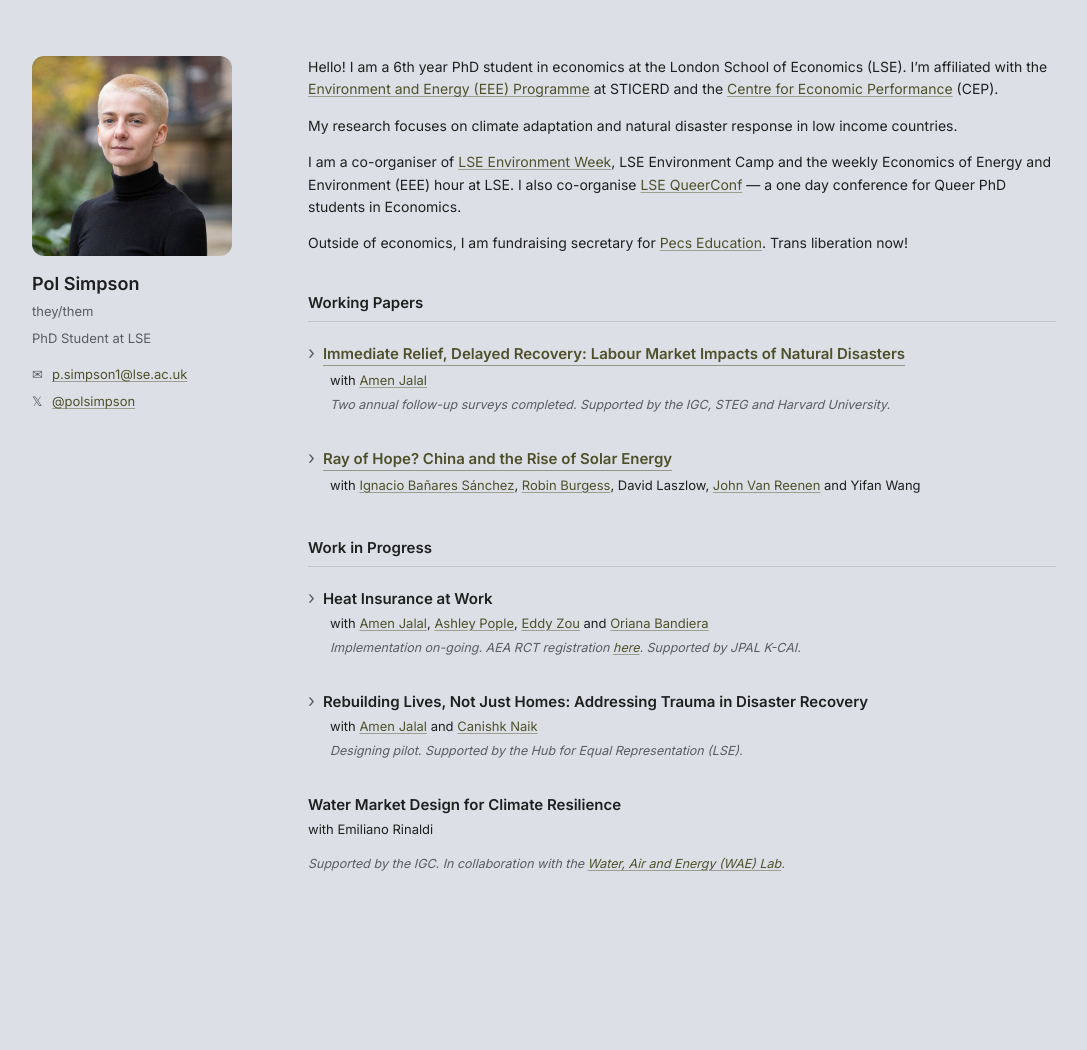
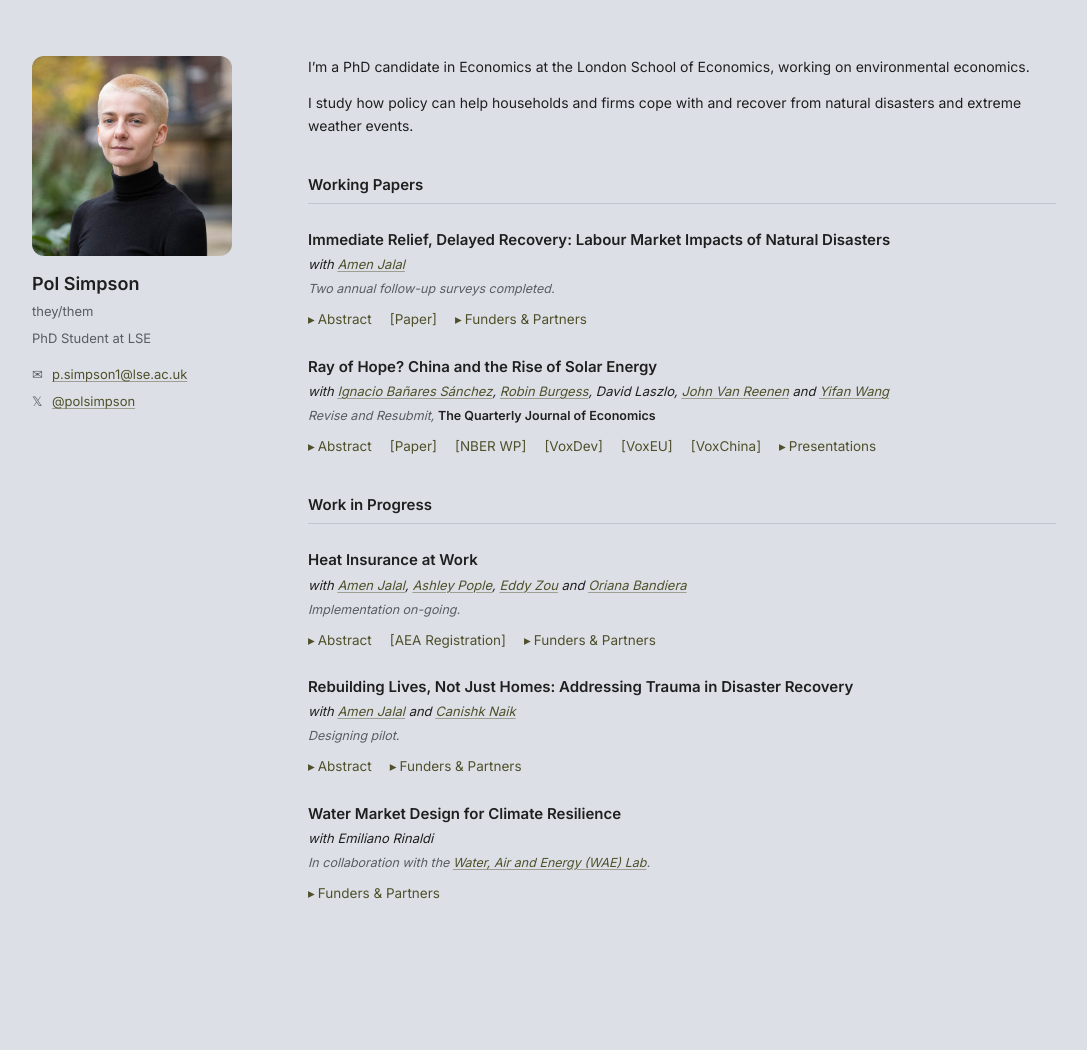
Before and after one commit to polsimpson/polsimpson.github.io, a Jekyll site: the page built from _pages/about.md, in a window 1280 px wide. Shown: the whole page, without its empty margins (96-1183 px from the left). Built offline with Jekyll 4.4.1, drawn with Linux system fonts in a browser that asks for light colours; before the commit the page ends 1008 px from its top, so only the background shows below that.

Commit message:
Paper entries: inline action row with mini-dropdowns + bracketed links
- New pattern per paper: title / coauthors / status, then a flex row of
  <details> mini-collapsibles (Abstract, Presentations, Funders & Partners)
  interspersed with plain [Paper], [NBER WP], etc. bracketed links
- Replaces the previous title-row-as-toggle pattern; titles are now static
- Ray of Hope populated with all five external links (Paper, NBER WP,
  VoxDev, VoxEU, VoxChina), R&R QJE status, and presentations list
- Bio shortened to two sentences
- Favicon: replaced AcademicPages PNGs with an inline SVG "P"

Co-Authored-By: Claude Opus 4.7 (1M context) <noreply@anthropic.com>

```diff
--- a/_layouts/home.html
+++ b/_layouts/home.html
@@ -6,9 +6,7 @@
 <title>{{ site.title }}</title>
 <meta name="description" content="{{ site.description }}">
 
-<link rel="icon" type="image/png" sizes="32x32" href="{{ '/images/favicon-32x32.png' | relative_url }}">
-<link rel="icon" type="image/png" sizes="16x16" href="{{ '/images/favicon-16x16.png' | relative_url }}">
-<link rel="apple-touch-icon" sizes="180x180" href="{{ '/images/apple-touch-icon-180x180.png' | relative_url }}">
+<link rel="icon" type="image/svg+xml" href="{{ '/images/favicon.svg' | relative_url }}">
 
 <meta property="og:title" content="{{ site.title }}">
 <meta property="og:description" content="{{ site.description }}">
@@ -101,43 +99,76 @@
   .coauthors { font-size: 13px; color: var(--ink); margin: 2px 0 4px; }
   .status { font-size: 12.5px; color: var(--muted); font-style: italic; margin: 2px 0 8px; }
 
-  /* paper entries with click-to-expand abstract */
-  details.paper { margin: 22px 0 26px; }
-  details.paper > summary {
+  /* ---------- paper entries ----------
+     Each paper is a <div class="paper"> with a static title, coauthor and
+     status lines, then a flex row of inline "actions" — each action is
+     either a mini-<details> dropdown (▸ Abstract, ▸ Presentations, etc.)
+     or a plain bracketed link ([Paper], [NBER WP], …). Mini-dropdowns
+     expand to full width below the row when opened. */
+  .paper { margin: 26px 0 26px; }
+  .paper h3 { margin: 0 0 4px; }
+  .paper .coauthors {
+    font-size: 13px;
+    color: var(--ink);
+    font-style: italic;
+    margin: 2px 0 4px;
+  }
+  .paper .status {
+    font-size: 12.5px;
+    color: var(--muted);
+    font-style: italic;
+    margin: 2px 0 4px;
+  }
+  .paper .status strong {
+    color: var(--ink);
+    font-style: normal;
+    font-weight: 600;
+  }
+
+  .paper .actions {
+    display: flex;
+    flex-wrap: wrap;
+    gap: 4px 18px;
+    align-items: baseline;
+    margin: 10px 0 4px;
+    font-size: 13.5px;
+  }
+  .paper .actions details > summary {
     cursor: pointer;
     list-style: none;
     user-select: none;
-    display: block;
+    color: var(--link);
+    display: inline;
   }
-  details.paper > summary::-webkit-details-marker { display: none; }
-  details.paper > summary > h3 {
-    display: flex;
-    align-items: baseline;
-    gap: 8px;
-    margin: 0 0 4px;
+  .paper .actions details > summary::-webkit-details-marker { display: none; }
+  .paper .actions details > summary::before {
+    content: "▸";
+    display: inline-block;
+    margin-right: 3px;
+    transition: transform 0.15s ease;
   }
-  details.paper > summary > h3::before {
-    content: "›";
-    color: var(--muted);
-    font-size: 18px;
-    line-height: 1;
-    font-weight: 400;
-    transition: transform 0.15s ease;
-    flex-shrink: 0;
-  }
-  details.paper[open] > summary > h3::before {
+  .paper .actions details[open] > summary::before {
     transform: rotate(90deg);
     color: var(--link);
   }
-  details.paper > summary > .coauthors,
-  details.paper > summary > .status {
-    margin-left: 22px;
-  }
-  details.paper > .abstract {
-    margin: 10px 0 4px 22px;
-    font-size: 13.5px;
+  .paper .actions details > summary:hover { color: var(--link-hover); }
+  /* When open, take the full row so the content wraps below */
+  .paper .actions details[open] { flex: 1 0 100%; }
+  .paper .actions details > .content {
+    margin-top: 8px;
+    margin-left: 14px;
+    font-size: 13px;
     line-height: 1.65;
     color: #2a2a2a;
+  }
+  .paper .actions .action-link {
+    color: var(--link);
+    text-decoration: none;
+    white-space: nowrap;
+  }
+  .paper .actions .action-link:hover {
+    color: var(--link-hover);
+    text-decoration: underline;
   }
 </style>
 </head>
--- a/_pages/about.md
+++ b/_pages/about.md
@@ -8,61 +8,93 @@ redirect_from:
   - /about.html
 ---
 
-Hello! I am a 6th year PhD student in economics at the London School of Economics (LSE). I'm affiliated with the [Environment and Energy (EEE) Programme](https://sticerd.lse.ac.uk/_new/our-work/economics-of-environment-and-energy/) at STICERD and the [Centre for Economic Performance](https://cep.lse.ac.uk/_new/people/person.asp?id=11236#:~:text=Pol%20Simpson%20is%20a%20PhD,the%20Institute%20for%20Fiscal%20Studies.) (CEP).
+I'm a PhD candidate in Economics at the London School of Economics, working on environmental economics.
 
-My research focuses on climate adaptation and natural disaster response in low income countries.
-
-I am a co-organiser of [LSE Environment Week](https://www.lse-environment-week.com), LSE Environment Camp and the weekly Economics of Energy and Environment (EEE) hour at LSE. I also co-organise [LSE QueerConf](https://www.lsequeerconf.com) — a one day conference for Queer PhD students in Economics.
-
-Outside of economics, I am fundraising secretary for [Pecs Education](https://pecseducation.com). Trans liberation now!
+I study how policy can help households and firms cope with and recover from natural disasters and extreme weather events.
 
 ## Working Papers
 
-<details class="paper">
-  <summary>
-    <h3><a href="https://amenjalal.com/docs/JS_2025.pdf?_t=1764853846333">Immediate Relief, Delayed Recovery: Labour Market Impacts of Natural Disasters</a></h3>
-    <p class="coauthors">with <a href="https://amenjalal.com">Amen Jalal</a></p>
-    <p class="status">Two annual follow-up surveys completed. Supported by the IGC, STEG and Harvard University.</p>
-  </summary>
-  <div class="abstract">
-    Disaster response policies often focus on immediate relief or long-term reconstruction, but what happens in between? We examine how the impacts of Pakistan's 2022 floods evolve over two years, by collecting panel data from 5,100 low-income households across six districts, and leveraging exogenous local variation in topography and rainfall to estimate causal effects. One year post-floods, a more severe flood shock depleted household assets and reduced labor demand, prompting households to sell assets, commute further for work, and turn to self-employment. They also received more formal and informal aid. As a result, they were able to sustain consumption levels on par with less affected households. However, by year two these patterns are reversed: more flooded households have returned to private employment, working similar hours as less flooded households, but doing so at lower wages. They are also more likely to report reducing consumption and health expenditure, taking new loans and drawing down savings to make ends meet. We also find that more intense floods have persistent negative impacts on physical and mental health — particularly women's. These findings reveal a medium-run assistance gap: after emergency relief but before long-run reconstruction, households face income risks that standard disaster response overlooks, allowing the effects of climate shocks to persist through labor markets.
+<div class="paper">
+  <h3>Immediate Relief, Delayed Recovery: Labour Market Impacts of Natural Disasters</h3>
+  <p class="coauthors">with <a href="https://amenjalal.com">Amen Jalal</a></p>
+  <p class="status">Two annual follow-up surveys completed.</p>
+  <div class="actions">
+    <details>
+      <summary>Abstract</summary>
+      <div class="content">Disaster response policies often focus on immediate relief or long-term reconstruction, but what happens in between? We examine how the impacts of Pakistan's 2022 floods evolve over two years, by collecting panel data from 5,100 low-income households across six districts, and leveraging exogenous local variation in topography and rainfall to estimate causal effects. One year post-floods, a more severe flood shock depleted household assets and reduced labor demand, prompting households to sell assets, commute further for work, and turn to self-employment. They also received more formal and informal aid. As a result, they were able to sustain consumption levels on par with less affected households. However, by year two these patterns are reversed: more flooded households have returned to private employment, working similar hours as less flooded households, but doing so at lower wages. They are also more likely to report reducing consumption and health expenditure, taking new loans and drawing down savings to make ends meet. We also find that more intense floods have persistent negative impacts on physical and mental health — particularly women's. These findings reveal a medium-run assistance gap: after emergency relief but before long-run reconstruction, households face income risks that standard disaster response overlooks, allowing the effects of climate shocks to persist through labor markets.</div>
+    </details>
+    <a class="action-link" href="https://amenjalal.com/docs/JS_2025.pdf?_t=1764853846333">[Paper]</a>
+    <details>
+      <summary>Funders &amp; Partners</summary>
+      <div class="content">IGC · STEG · Harvard University</div>
+    </details>
   </div>
-</details>
+</div>
 
-<details class="paper">
-  <summary>
-    <h3><a href="https://ignaciobanares.com/solar.pdf">Ray of Hope? China and the Rise of Solar Energy</a></h3>
-    <p class="coauthors">with <a href="https://ignaciobanares.com">Ignacio Bañares Sánchez</a>, <a href="https://www.robinburgess.com">Robin Burgess</a>, David Laszlow, <a href="https://www.johnvanreenen.com">John Van Reenen</a> and Yifan Wang</p>
-  </summary>
-  <div class="abstract">
-    The rapid decline in the global cost of solar panels from the early 2000s coincided with China's growing dominance in solar photovoltaics (PV) and its adoption of green industrial policies. We evaluate the effectiveness of local, city-level policies to encourage growth and innovation in the Chinese solar industry. Using new data on solar subsidy policies, patenting, production and trade and a synthetic-difference-in-differences approach, we show that production subsidies caused large increases in solar PV output, innovation and productivity. Cities combining production subsidies with R&amp;D support had an even larger impact. We can reject negative spillovers to other cities, finding that business stealing effects are outweighted by knowledge spillovers. Although demand subsidies targeted at solar generation reduced pollution, they had little impact on local solar output and innovation, as additional demand was largely met by supply from other Chinese cities. We interpret these results through the lens of a quantified general equilibrium model with heterogeneous manufacturers, intra-national and international trade costs, and endogenous choices of R&amp;D, entry/exit and trade. Our results suggest substantial benefits to China from its solar policy, even abstracting from the climate change externality. We draw implications for green industrial policies in other countries, suggesting such interventions can foster growth in clean energy.
+<div class="paper">
+  <h3>Ray of Hope? China and the Rise of Solar Energy</h3>
+  <p class="coauthors">with <a href="https://ignaciobanares.com">Ignacio Bañares Sánchez</a>, <a href="https://www.robinburgess.com">Robin Burgess</a>, David Laszlo, <a href="https://www.johnvanreenen.com">John Van Reenen</a> and <a href="https://www.yifanwang.net">Yifan Wang</a></p>
+  <p class="status">Revise and Resubmit, <strong>The Quarterly Journal of Economics</strong></p>
+  <div class="actions">
+    <details>
+      <summary>Abstract</summary>
+      <div class="content">The rapid decline in the global cost of solar panels from the early 2000s coincided with China's growing dominance in solar photovoltaics (PV) and its adoption of green industrial policies. We evaluate the effectiveness of local, city-level policies to encourage growth and innovation in the Chinese solar industry. Using new data on solar subsidy policies, patenting, production and trade and a synthetic-difference-in-differences approach, we show that production subsidies caused large increases in solar PV output, innovation and productivity. Cities combining production subsidies with R&amp;D support had an even larger impact. We can reject negative spillovers to other cities, finding that business stealing effects are outweighted by knowledge spillovers. Although demand subsidies targeted at solar generation reduced pollution, they had little impact on local solar output and innovation, as additional demand was largely met by supply from other Chinese cities. We interpret these results through the lens of a quantified general equilibrium model with heterogeneous manufacturers, intra-national and international trade costs, and endogenous choices of R&amp;D, entry/exit and trade. Our results suggest substantial benefits to China from its solar policy, even abstracting from the climate change externality. We draw implications for green industrial policies in other countries, suggesting such interventions can foster growth in clean energy.</div>
+    </details>
+    <a class="action-link" href="https://poid.lse.ac.uk/textonly/publications/downloads/poidwp143.pdf">[Paper]</a>
+    <a class="action-link" href="https://www.nber.org/papers/w34893">[NBER WP]</a>
+    <a class="action-link" href="https://voxdev.org/topic/energy-environment/ray-hope-rise-solar-energy-china">[VoxDev]</a>
+    <a class="action-link" href="https://cepr.org/voxeu/columns/ray-hope-rise-solar-energy-china">[VoxEU]</a>
+    <a class="action-link" href="https://www.voxchina.org/show-3-450.html">[VoxChina]</a>
+    <details>
+      <summary>Presentations</summary>
+      <div class="content">2023 — NBER Summer Institute (EEE); Stanford SITE<br>2026 — ASSA Annual Meeting, Philadelphia</div>
+    </details>
   </div>
-</details>
+</div>
 
 ## Work in Progress
 
-<details class="paper">
-  <summary>
-    <h3>Heat Insurance at Work</h3>
-    <p class="coauthors">with <a href="https://amenjalal.com">Amen Jalal</a>, <a href="https://www.ashleypople.com">Ashley Pople</a>, <a href="https://sites.google.com/view/eddyzou/home">Eddy Zou</a> and <a href="https://orianabandiera.github.io">Oriana Bandiera</a></p>
-    <p class="status">Implementation on-going. AEA RCT registration <a href="https://www.socialscienceregistry.org/trials/15728">here</a>. Supported by JPAL K-CAI.</p>
-  </summary>
-  <div class="abstract">
-    Heatwaves, intensified by climate change, hit the poorest the hardest. Many are exposed to dangerous temperatures through outdoor work or limited access to adaptive resources. In 2024, 37 cities in India surpassed 45°C (113°F), and around 40,000 heat stroke cases were reported. How can social protection systems evolve to address the growing losses caused by extreme heat? We evaluate an innovative intervention in India that offers automatic daily wage payments to low-income workers when temperatures exceed a predetermined threshold. Developed by the Self Employed Women's Association (SEWA) — a union representing over 3 million informal workers — the scheme is the world's first parametric heat insurance product targeting earnings loss. We use a randomized encouragement design, incentivizing SEWA officers to promote enrollment in 2,821 treatment villages, while 2,821 control villages receive no targeted outreach. Panel survey data — combined with high-frequency measurement during the hot season — will allow us to estimate impacts on labor supply, financial decisions, health, consumption, and adaptive behavior. We also assess willingness to pay relative to actuarially fair pricing, providing evidence on the potential for commercial insurance-based heat protection.
+<div class="paper">
+  <h3>Heat Insurance at Work</h3>
+  <p class="coauthors">with <a href="https://amenjalal.com">Amen Jalal</a>, <a href="https://www.ashleypople.com">Ashley Pople</a>, <a href="https://sites.google.com/view/eddyzou/home">Eddy Zou</a> and <a href="https://orianabandiera.github.io">Oriana Bandiera</a></p>
+  <p class="status">Implementation on-going.</p>
+  <div class="actions">
+    <details>
+      <summary>Abstract</summary>
+      <div class="content">Heatwaves, intensified by climate change, hit the poorest the hardest. Many are exposed to dangerous temperatures through outdoor work or limited access to adaptive resources. In 2024, 37 cities in India surpassed 45°C (113°F), and around 40,000 heat stroke cases were reported. How can social protection systems evolve to address the growing losses caused by extreme heat? We evaluate an innovative intervention in India that offers automatic daily wage payments to low-income workers when temperatures exceed a predetermined threshold. Developed by the Self Employed Women's Association (SEWA) — a union representing over 3 million informal workers — the scheme is the world's first parametric heat insurance product targeting earnings loss. We use a randomized encouragement design, incentivizing SEWA officers to promote enrollment in 2,821 treatment villages, while 2,821 control villages receive no targeted outreach. Panel survey data — combined with high-frequency measurement during the hot season — will allow us to estimate impacts on labor supply, financial decisions, health, consumption, and adaptive behavior. We also assess willingness to pay relative to actuarially fair pricing, providing evidence on the potential for commercial insurance-based heat protection.</div>
+    </details>
+    <a class="action-link" href="https://www.socialscienceregistry.org/trials/15728">[AEA Registration]</a>
+    <details>
+      <summary>Funders &amp; Partners</summary>
+      <div class="content">JPAL K-CAI</div>
+    </details>
   </div>
-</details>
+</div>
 
-<details class="paper">
-  <summary>
-    <h3>Rebuilding Lives, Not Just Homes: Addressing Trauma in Disaster Recovery</h3>
-    <p class="coauthors">with <a href="https://amenjalal.com">Amen Jalal</a> and <a href="https://canishknaik.github.io">Canishk Naik</a></p>
-    <p class="status">Designing pilot. Supported by the Hub for Equal Representation (LSE).</p>
-  </summary>
-  <div class="abstract">
-    Disaster recovery often focuses on rebuilding physical infrastructure, overlooking the mental health impact of traumatic events like floods. In Pakistan, where flooding in 2022 submerged a third of the country and lasted up to 8 months, women exposed to a more intense flood shock were 11 pp more likely to have severe psychological distress 2 years later. Ignoring mental health in reconstruction may prolong the socio-economic impact of disasters by limiting individuals' ability to work, plan, and recover. This project explores complementarities between mental health support and the standard infrastructure-focused approach by randomizing a trauma-based mental health intervention and leveraging natural variation in access to a housing reconstruction program in a 2x2 design. Our findings aim to measure the non-economic losses and damages of climate catastrophes, and inform more holistic disaster recovery policies that address both physical and psychological needs.
+<div class="paper">
+  <h3>Rebuilding Lives, Not Just Homes: Addressing Trauma in Disaster Recovery</h3>
+  <p class="coauthors">with <a href="https://amenjalal.com">Amen Jalal</a> and <a href="https://canishknaik.github.io">Canishk Naik</a></p>
+  <p class="status">Designing pilot.</p>
+  <div class="actions">
+    <details>
+      <summary>Abstract</summary>
+      <div class="content">Disaster recovery often focuses on rebuilding physical infrastructure, overlooking the mental health impact of traumatic events like floods. In Pakistan, where flooding in 2022 submerged a third of the country and lasted up to 8 months, women exposed to a more intense flood shock were 11 pp more likely to have severe psychological distress 2 years later. Ignoring mental health in reconstruction may prolong the socio-economic impact of disasters by limiting individuals' ability to work, plan, and recover. This project explores complementarities between mental health support and the standard infrastructure-focused approach by randomizing a trauma-based mental health intervention and leveraging natural variation in access to a housing reconstruction program in a 2x2 design. Our findings aim to measure the non-economic losses and damages of climate catastrophes, and inform more holistic disaster recovery policies that address both physical and psychological needs.</div>
+    </details>
+    <details>
+      <summary>Funders &amp; Partners</summary>
+      <div class="content">Hub for Equal Representation (LSE)</div>
+    </details>
   </div>
-</details>
+</div>
 
-<h3>Water Market Design for Climate Resilience</h3>
-<p class="coauthors">with Emiliano Rinaldi</p>
-<p class="status">Supported by the IGC. In collaboration with the <a href="https://www.povertyactionlab.org/page/water-air-and-energy-wae-lab-city-cape-town">Water, Air and Energy (WAE) Lab</a>.</p>
+<div class="paper">
+  <h3>Water Market Design for Climate Resilience</h3>
+  <p class="coauthors">with Emiliano Rinaldi</p>
+  <p class="status">In collaboration with the <a href="https://www.povertyactionlab.org/page/water-air-and-energy-wae-lab-city-cape-town">Water, Air and Energy (WAE) Lab</a>.</p>
+  <div class="actions">
+    <details>
+      <summary>Funders &amp; Partners</summary>
+      <div class="content">IGC</div>
+    </details>
+  </div>
+</div>
```
Also changed, not shown: images/favicon.svg (added).
